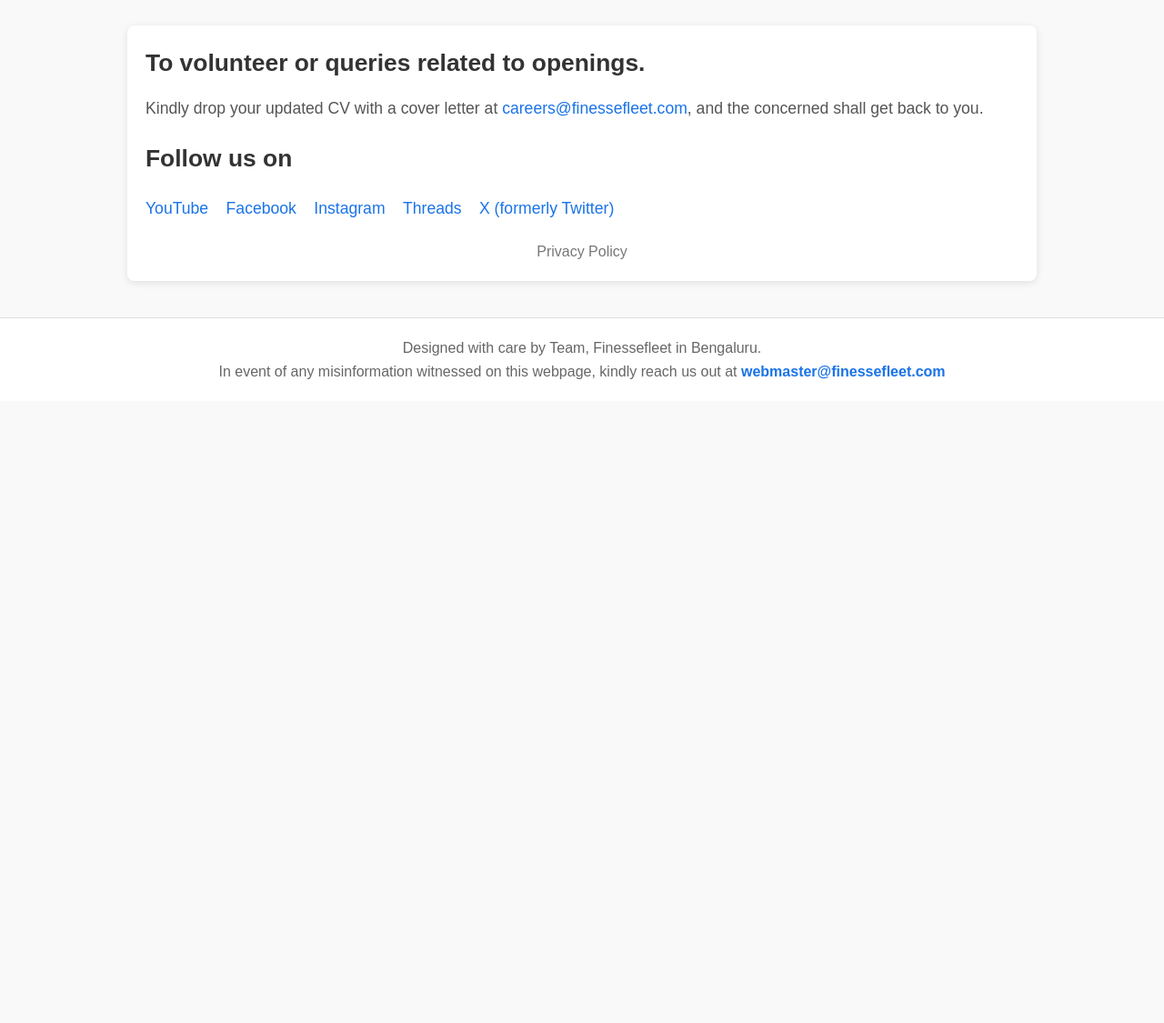
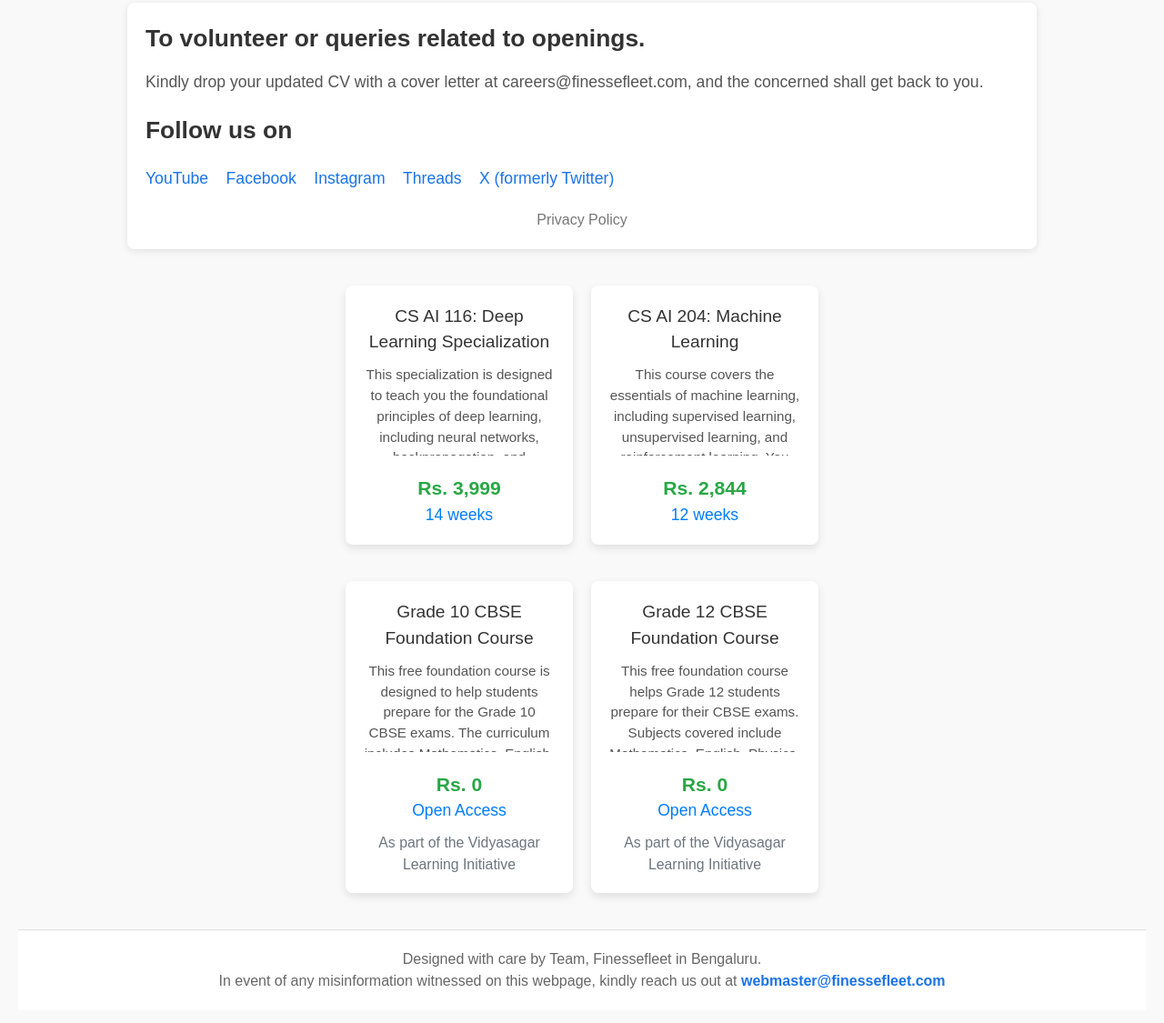
Before and after one commit to FinesseFleet/finessefleet.com, a plain HTML site: page index.html in a window 1280 px wide. Shown: the part 925-2050 px from the top of the page at 91% size. Before the commit the page ends 1366 px from the top, so only its background shows below. Drawn offline with nearby package versions, Linux system fonts and the light colour scheme.

Commit message:
Update index.html

```diff
--- a/index.html
+++ b/index.html
@@ -4,7 +4,98 @@
     <meta charset="UTF-8">
     <meta name="viewport" content="width=device-width, initial-scale=1.0">
     <title>Finessefleet Foundation, Bengaluru</title>
+      <script src="https://cdn.tailwindcss.com"></script>
+        <script src="https://cdn.tailwindcss.com?plugins=forms,typography,aspect-ratio,line-clamp,container-queries"></script>
     <style>
+
+      * {
+    margin: 0;
+    padding: 0;
+    box-sizing: border-box;
+}
+
+body {
+    font-family: Arial, sans-serif;
+    background-color: #f4f4f9;
+    padding: 20px;
+    display: flex;
+    justify-content: center;
+    align-items: center;
+    flex-direction: column;
+}
+
+.course-cards-container {
+    display: flex;
+    gap: 20px;
+    flex-wrap: wrap;
+    justify-content: center;
+    margin-bottom: 40px;
+}
+
+.course-card {
+    background-color: #fff;
+    border-radius: 8px;
+    box-shadow: 0 4px 10px rgba(0, 0, 0, 0.1);
+    width: 250px;
+    padding: 20px;
+    text-align: center;
+    transition: transform 0.3s ease, box-shadow 0.3s ease;
+}
+
+.course-card:hover {
+    transform: translateY(-5px);
+    box-shadow: 0 6px 20px rgba(0, 0, 0, 0.15);
+}
+
+.course-card h3 {
+    font-size: 1.2em;
+    color: #333;
+    margin-bottom: 10px;
+}
+
+.course-description {
+    font-size: 0.95em;
+    color: #555;
+    margin-bottom: 20px;
+    height: 100px; /* Keep descriptions within a set size */
+    overflow: hidden;
+    text-overflow: ellipsis;
+}
+
+.course-info {
+    margin-top: 20px;
+    font-size: 1.1em;
+}
+
+.price {
+    font-size: 1.2em;
+    font-weight: bold;
+    color: #28a745;
+}
+
+.duration {
+    font-size: 1em;
+    color: #007bff;
+}
+
+.initiative {
+    font-size: 0.9em;
+    color: #6c757d;
+    margin-top: 10px;
+}
+
+@media (max-width: 768px) {
+    .course-cards-container {
+        flex-direction: column;
+    }
+
+    .course-card {
+        width: 100%;
+        max-width: 400px;
+        margin-bottom: 20px;
+    }
+}
+
         /* General resets */
         * {
             margin: 0;
@@ -181,6 +272,62 @@
             <a href="https://finessefleet.com/privacy-policy.html" class="privacy-policy">Privacy Policy</a>
         </section>
 
+ <div class="course-cards-container">
+        <!-- Course 1: Deep Learning Specialization -->
+        <div class="course-card">
+            <h3>CS AI 116: Deep Learning Specialization</h3>
+            <p class="course-description">
+                This specialization is designed to teach you the foundational principles of deep learning, including neural networks, backpropagation, and convolutional networks. Learn to build AI models and understand the mathematics behind them. It includes a hands-on approach to coding with Python and TensorFlow.
+            </p>
+            <div class="course-info">
+                <p class="price">Rs. 3,999</p>
+                <p class="duration">14 weeks</p>
+            </div>
+        </div>
+
+        <!-- Course 2: Machine Learning -->
+        <div class="course-card">
+            <h3>CS AI 204: Machine Learning</h3>
+            <p class="course-description">
+                This course covers the essentials of machine learning, including supervised learning, unsupervised learning, and reinforcement learning. You will gain experience in implementing algorithms such as regression, clustering, and decision trees, along with using Python and scikit-learn to build models.
+            </p>
+            <div class="course-info">
+                <p class="price">Rs. 2,844</p>
+                <p class="duration">12 weeks</p>
+            </div>
+        </div>
+    </div>
+
+    <div class="course-cards-container">
+        <!-- Course 3: Grade 10 CBSE Foundation Course -->
+        <div class="course-card">
+            <h3>Grade 10 CBSE Foundation Course</h3>
+            <p class="course-description">
+                This free foundation course is designed to help students prepare for the Grade 10 CBSE exams. The curriculum includes Mathematics, English, and Science, offering comprehensive study materials and practice exercises.
+            </p>
+            <div class="course-info">
+                <p class="price">Rs. 0</p>
+                <p class="duration">Open Access</p>
+                <p class="initiative">As part of the Vidyasagar Learning Initiative</p>
+            </div>
+        </div>
+
+        <!-- Course 4: Grade 12 CBSE Foundation Course -->
+        <div class="course-card">
+            <h3>Grade 12 CBSE Foundation Course</h3>
+            <p class="course-description">
+                This free foundation course helps Grade 12 students prepare for their CBSE exams. Subjects covered include Mathematics, English, Physics, Chemistry, and Biology, with comprehensive study materials, mock tests, and expert guidance.
+            </p>
+            <div class="course-info">
+                <p class="price">Rs. 0</p>
+                <p class="duration">Open Access</p>
+                <p class="initiative">As part of the Vidyasagar Learning Initiative</p>
+            </div>
+        </div>
+    </div>
+
+
+
         <footer>
             Designed with care by Team, Finessefleet in Bengaluru.
             <br>
```
